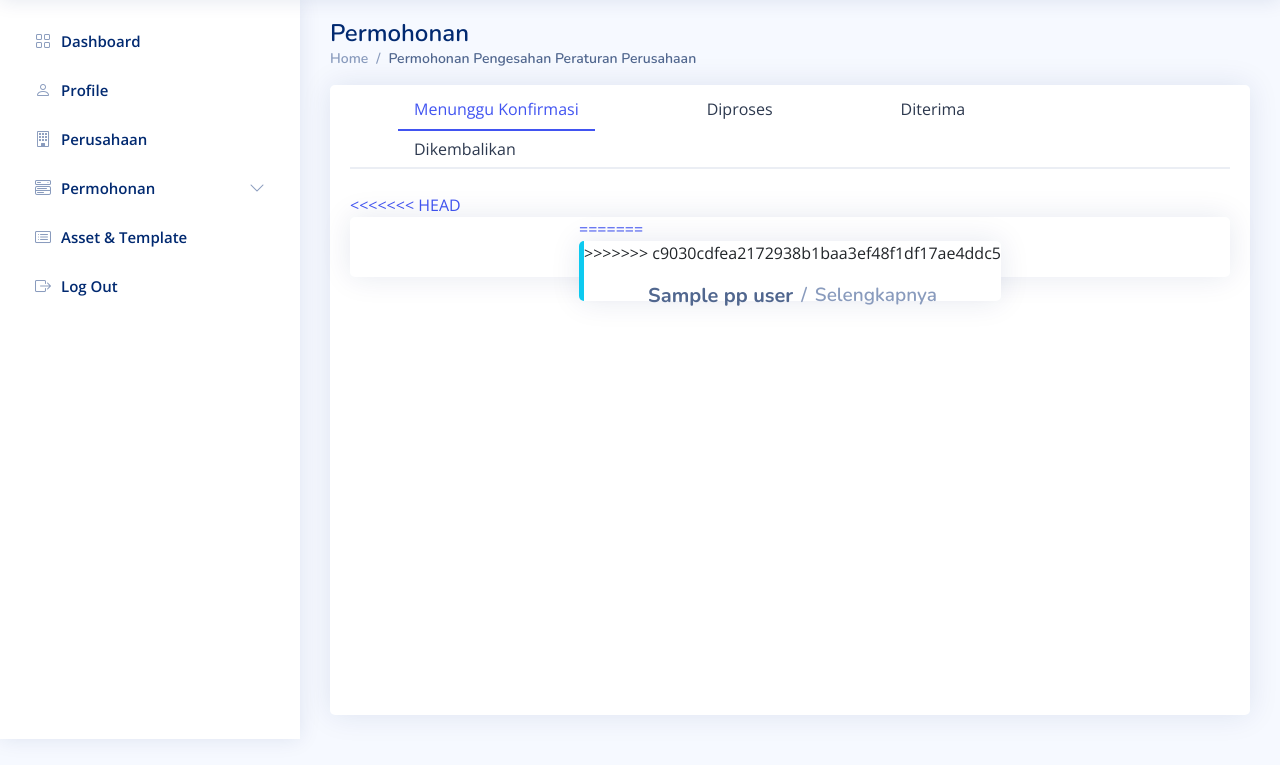
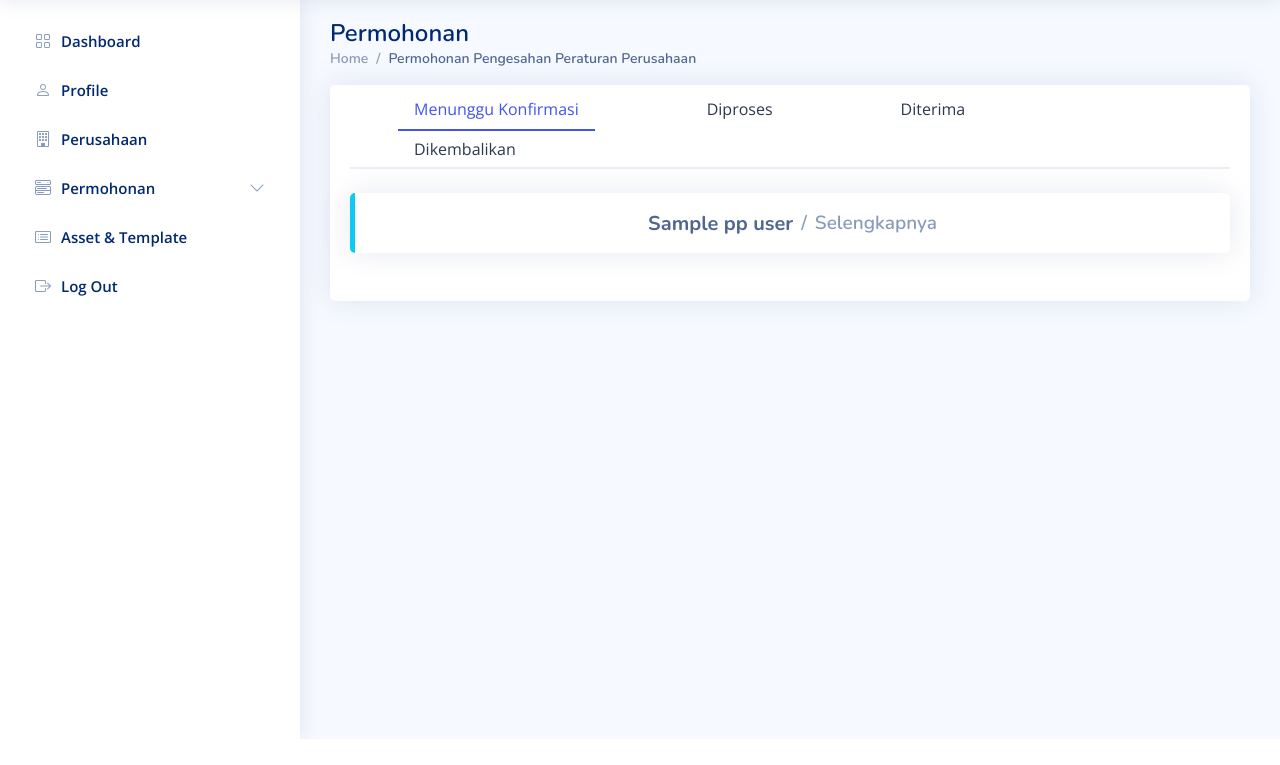
Before and after one commit to Orii1/silapak-disnaker, a Laravel app: template resources/views/admin/pengesahan-pp/permohonan-pengesahan-pp.blade.php in a window 1280 px wide. Shown: the part 61-826 px from the top of the page. After the commit the page ends 800 px from the top, so only its background shows below. Run offline with Laravel 9, Linux system fonts and the light colour scheme; the template is opened without the code that fills it: most values are stand-ins (such as "Sample title", 1, 10 or a date in 2020); some libraries are stand-ins or nearby versions.

Commit message:
border add

```diff
--- a/resources/views/admin/pengesahan-pp/permohonan-pengesahan-pp.blade.php
+++ b/resources/views/admin/pengesahan-pp/permohonan-pengesahan-pp.blade.php
@@ -49,11 +49,7 @@
                         <div class="mt-4 mb-5">
                             @foreach ($pp_konfir as $item)
                                 <a href="/konfirmasi/permohonan-pengesahan-pp/{{$item->id}}">
-<<<<<<< HEAD
-                                    <div class="card" style="height: 60px; display: flex; align-items: center;">
-=======
                                     <div class="card radius-5 border-start border-0 border-3 border-menunggu" style="height: 60px; display: flex; align-items: center;">
->>>>>>> c9030cdfea2172938b1baa3ef48f1df17ae4ddc5
                                         <div class="mt-3 text-center">
                                             <ol class="breadcrumb">
                                                 <li class="breadcrumb-item active" style="font-size: 20px;">
@@ -75,11 +71,7 @@
                             <div class="mb-4">
                                 @foreach ($pp_proses as $item)
                                     <a href="/permohonan-pengesahan-pp/{{$item->id}}">
-<<<<<<< HEAD
-                                        <div class="card" style="height: 60px; display: flex; align-items: center;">
-=======
                                         <div class="card radius-5 border-start border-0 border-3 border-diproses" style="height: 60px; display: flex; align-items: center;">
->>>>>>> c9030cdfea2172938b1baa3ef48f1df17ae4ddc5
                                             <div class="mt-3 text-center">
                                                 <ol class="breadcrumb">
                                                     <li class="breadcrumb-item active" style="font-size: 20px;">
@@ -102,11 +94,7 @@
                             <div class="mb-4">
                                 @foreach ($pp_terima as $item)
                                     <a href="/permohonan-pengesahan-pp/{{$item->id}}">
-<<<<<<< HEAD
-                                        <div class="card" style="height: 60px; display: flex; align-items: center;">
-=======
                                         <div class="card radius-5 border-start border-0 border-3 border-diterima" style="height: 60px; display: flex; align-items: center;">
->>>>>>> c9030cdfea2172938b1baa3ef48f1df17ae4ddc5
                                             <div class="mt-3 text-center">
                                                 <ol class="breadcrumb">
                                                     <li class="breadcrumb-item active" style="font-size: 20px;">
@@ -129,11 +117,7 @@
                             <div class="mb-4">
                                 @foreach ($pp_tolak as $item)
                                     <a href="/permohonan-pengesahan-pp/{{$item->id}}">
-<<<<<<< HEAD
-                                        <div class="card" style="height: 60px; display: flex; align-items: center;">
-=======
                                         <div class="card radius-5 border-start border-0 border-3 border-dikembalikan" style="height: 60px; display: flex; align-items: center;">
->>>>>>> c9030cdfea2172938b1baa3ef48f1df17ae4ddc5
                                             <div class="mt-3 text-center">
                                                 <ol class="breadcrumb">
                                                     <li class="breadcrumb-item active" style="font-size: 20px;">
```
